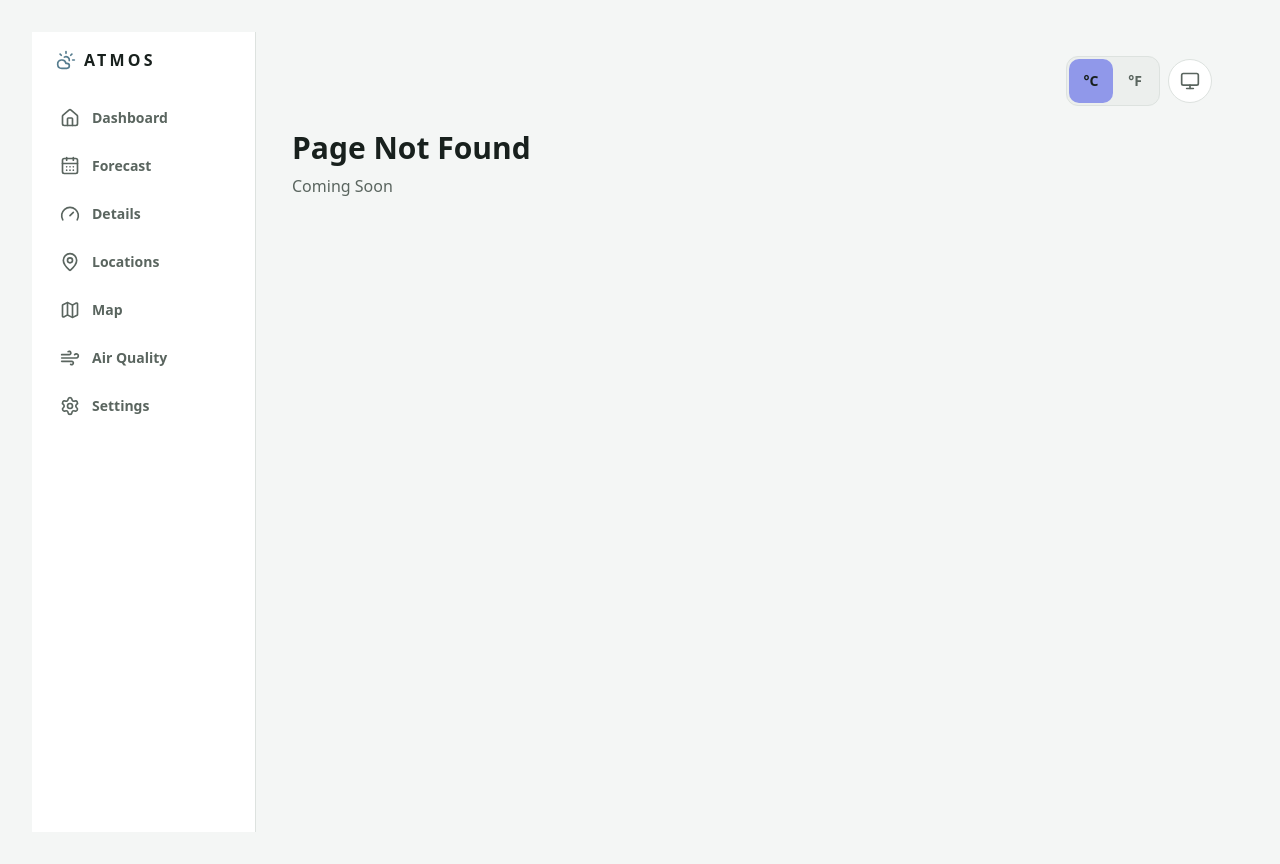
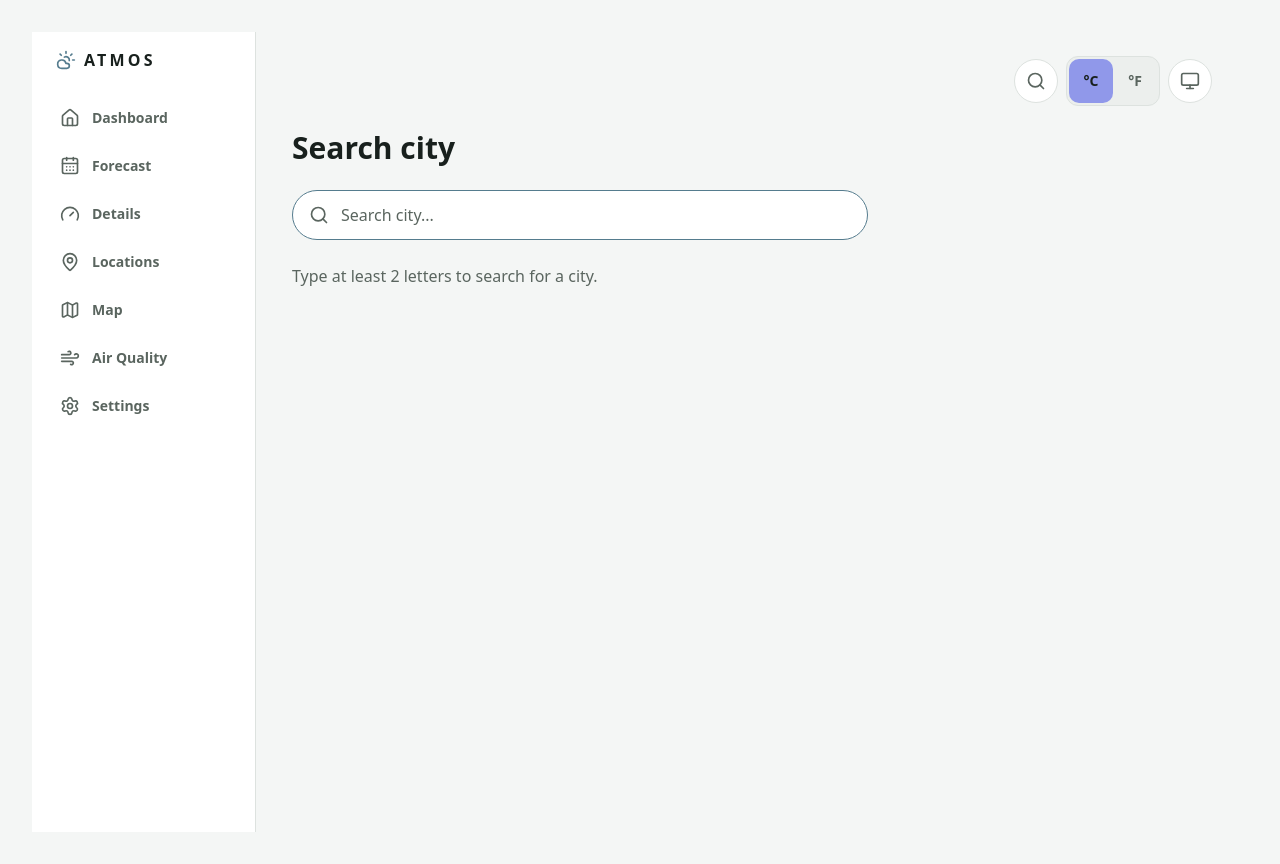
Before and after one commit to karanpr01/ATMOS-weather, a React (Vite) app: page /search in a window 1280 px wide. Before the commit this address had no page. Built offline with nearby package versions, Linux system fonts and the light colour scheme.

Commit message:
feat: add city search with debounce and all states

```diff
--- a/src/App.jsx
+++ b/src/App.jsx
@@ -5,6 +5,7 @@ import Dashboard from "./pages/Dashboard";
 import Placeholder from "./pages/Placeholder";
 import Forecast from "./pages/Forecast";
 import Details from "./pages/Details";
+import Search from "./pages/Search";
 import { lazy } from "react";
 
 export default function App() {
@@ -18,6 +19,7 @@ export default function App() {
           <Route path="/forecast" element={<Forecast />} />
           <Route path="hourly" element={<Hourly />} />
           <Route path="details" element={<Details />} />
+          <Route path="search" element={<Search />} />
           <Route
             path="/locations"
             element={<Placeholder title="Locations" />}
--- /dev/null
+++ b/src/hooks/useDebounce.js
@@ -0,0 +1,12 @@
+import { useEffect, useState } from "react";
+
+export function useDebounce(value, delay = 350) {
+  const [debounced, setDebounced] = useState(value);
+
+  useEffect(() => {
+    const id = setTimeout(() => setDebounced(value), delay);
+    return () => clearTimeout(id);
+  }, [value, delay]);
+
+  return debounced;
+}
--- a/src/index.css
+++ b/src/index.css
@@ -56,9 +56,11 @@ body {
   color: var(--foreground);
 }
 
-:focus-visible {
-  outline: 2px solid var(--primary);
-  outline-offset: 2px;
+@layer base {
+  :focus-visible {
+    outline: 2px solid var(--primary);
+    outline-offset: 2px;
+  }
 }
 
 .scroll-thin {
--- /dev/null
+++ b/src/lib/geocoding.js
@@ -0,0 +1,22 @@
+const URL = "https://geocoding-api.open-meteo.com/v1/search";
+
+export async function searchCities(query) {
+  const params = new URLSearchParams({
+    name: query,
+    count: 8,
+    language: "en",
+    format: "json",
+  });
+
+  const response = await fetch(`${URL}?${params}`);
+  if (!response.ok) throw new Error("We couldn't search right now.");
+
+  const data = await response.json();
+  return (data.results ?? []).map((r) => ({
+    id: r.id,
+    name: r.name,
+    region: [r.admin1, r.country].filter(Boolean).join(", "),
+    latitude: r.latitude,
+    longitude: r.longitude,
+  }));
+}
--- a/src/pages/Layout.jsx
+++ b/src/pages/Layout.jsx
@@ -1,5 +1,5 @@
-import { NavLink, Outlet } from "react-router";
-import { CloudSun } from "lucide-react";
+import { NavLink, Outlet, Link } from "react-router";
+import { CloudSun, Search } from "lucide-react";
 import { navItems } from "../lib/nav";
 import ThemeToggle from "../components/ThemeToggle";
 import UnitSwitch from "../components/UnitSwitch";
@@ -47,12 +47,25 @@ export default function Layout() {
             ATMOS
           </div>
           <div className="flex items-center gap-2">
+            <Link
+              to="/search"
+              aria-label="Search city"
+              className="grid size-11 place-items-center rounded-full border border-border bg-card text-muted-foreground hover:text-foreground"
+            >
+              <Search className="size-5" aria-hidden="true" />
+            </Link>
             <UnitSwitch />
             <ThemeToggle />
           </div>
         </header>
         <main id="main" className="px-4 pb-28 md:px-9 md:pb-10">
-          <Suspense fallback={<p role="status" className="text-muted-foreground">Loading…</p>}>
+          <Suspense
+            fallback={
+              <p role="status" className="text-muted-foreground">
+                Loading…
+              </p>
+            }
+          >
             <Outlet />
           </Suspense>
         </main>
--- /dev/null
+++ b/src/pages/Search.jsx
@@ -0,0 +1,118 @@
+import { useState } from "react";
+import { useNavigate } from "react-router";
+import { useQuery } from "@tanstack/react-query";
+import { MapPin, Search as SearchIcon, SearchX, WifiOff } from "lucide-react";
+import { useSettings } from "../context/settings-context";
+import { useDebounce } from "../hooks/useDebounce";
+import { searchCities } from "../lib/geocoding";
+
+export default function Search() {
+  const [text, setText] = useState("");
+  const query = useDebounce(text).trim();
+  const enabled = query.length >= 2;
+  const { setLocation } = useSettings();
+  const navigate = useNavigate();
+
+  const { data, isFetching, isError, refetch } = useQuery({
+    queryKey: ["geocode", query],
+    queryFn: () => searchCities(query),
+    enabled,
+    staleTime: 60 * 60 * 1000,
+  });
+
+  const choose = (city) => {
+    setLocation({
+      name: city.name,
+      region: city.region,
+      latitude: city.latitude,
+      longitude: city.longitude,
+    });
+    navigate("/");
+  };
+
+  let body;
+  if (!enabled) {
+    body = (
+      <p className="text-muted-foreground">Type at least 2 letters to search for a city.</p>
+    );
+  } else if (isFetching && !data) {
+    body = (
+      <div role="status" className="space-y-2">
+        <span className="sr-only">Searching…</span>
+        {[1, 2, 3].map((n) => (
+          <div key={n} className="h-16 animate-pulse rounded-2xl bg-muted motion-reduce:animate-none" />
+        ))}
+      </div>
+    );
+  } else if (isError) {
+    body = (
+      <div role="alert" className="rounded-2xl border border-border bg-card p-6">
+        <WifiOff className="size-6 text-muted-foreground" aria-hidden="true" />
+        <p className="mt-2 font-semibold">We couldn't load weather data.</p>
+        <p className="text-sm text-muted-foreground">Check your connection and try again.</p>
+        <button
+          onClick={() => refetch()}
+          className="mt-4 min-h-11 rounded-xl bg-primary px-4 text-sm font-bold text-primary-foreground"
+        >
+          Retry
+        </button>
+      </div>
+    );
+  } else if (data?.length === 0) {
+    body = (
+      <div className="rounded-2xl border border-dashed border-border p-8 text-center">
+        <SearchX className="mx-auto size-8 text-muted-foreground" aria-hidden="true" />
+        <p className="mt-2 font-semibold">No matching locations found.</p>
+        <p className="text-sm text-muted-foreground">Check the spelling or try a nearby city.</p>
+      </div>
+    );
+  } else if (data) {
+    body = (
+      <ul className="space-y-2">
+        {data.map((city) => (
+          <li key={city.id}>
+            <button
+              onClick={() => choose(city)}
+              className="flex min-h-14 w-full items-center gap-3 rounded-2xl border border-border bg-card px-4 py-3 text-left transition-colors hover:bg-muted"
+            >
+              <MapPin className="size-5 shrink-0 text-muted-foreground" aria-hidden="true" />
+              <span>
+                <span className="block font-bold">{city.name}</span>
+                <span className="block text-sm text-muted-foreground">{city.region}</span>
+              </span>
+            </button>
+          </li>
+        ))}
+      </ul>
+    );
+  }
+
+  return (
+    <div className="max-w-xl space-y-6">
+      <h1 className="text-3xl font-bold">Search city</h1>
+
+      <div>
+        <label htmlFor="city-search" className="sr-only">Search city</label>
+        <div className="flex items-center gap-3 rounded-full border border-border bg-card px-4 focus-within:border-primary">
+          <SearchIcon className="size-5 text-muted-foreground" aria-hidden="true" />
+          <input
+            id="city-search"
+            type="search"
+            value={text}
+            onChange={(e) => setText(e.target.value)}
+            placeholder="Search city..."
+            autoComplete="off"
+            autoFocus
+            className="h-12 min-w-0 flex-1 bg-transparent outline-none placeholder:text-muted-foreground"
+          />
+        </div>
+      </div>
+
+      <p aria-live="polite" className="sr-only">
+        {data ? `${data.length} results found` : ""}
+      </p>
+
+      {body}
+    </div>
+  );
+}
```
